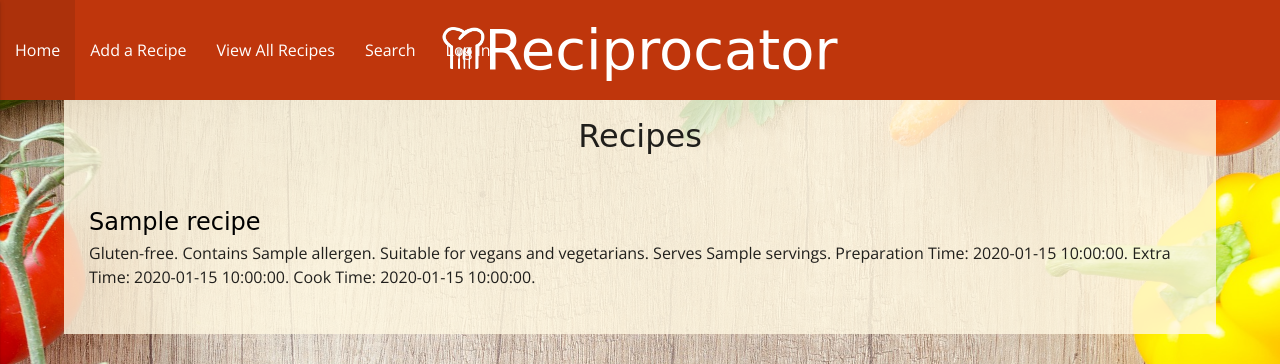
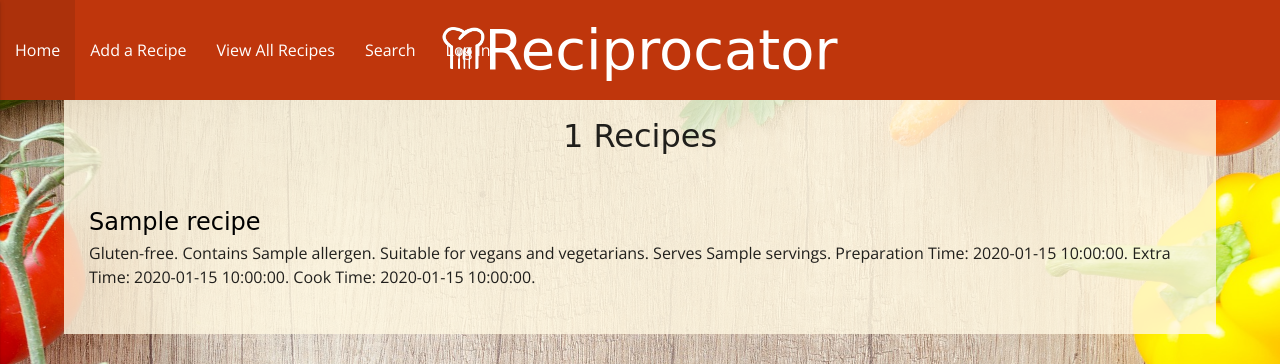
Before and after one commit to joanms/recipe-database, a Flask app: page /list_recipes in a window 1280 px wide. Shown: the top 364 px of the page. Run offline with Flask 2, Linux system fonts and the light colour scheme; a database or web service that is not in the repository returns one stand-in record (values such as "Sample title"); some libraries are stand-ins or nearby versions; some web fonts are replaced.

Commit message:
Add search results count to recipe listing page

```diff
--- a/app.py
+++ b/app.py
@@ -127,19 +127,20 @@ def find_recipes():
         {'vegan': vegan},
         {'gluten_free': gluten_free}]})
     results = mongo.db.recipes.find(query).sort('recipe_title',1)
+    count = results.count()
     return render_template('list_recipes.html',
-    recipes=results)
+    recipes=results, count=count)
 
 @app.route('/list_recipes', methods=['GET', 'POST'])
 def list_recipes():
     return render_template('list_recipes.html',
-    recipes=recipes.find().sort('recipe_title',1))
+    recipes=recipes.find().sort('recipe_title',1), count=recipes.count())
 
 @app.route('/list_recipes_by_cat/<category_name>', methods=['GET', 'POST'])
 def list_recipes_by_cat(category_name):
     results=recipes.find({'category_name': category_name}).sort('recipe_title',1)
     return render_template('list_recipes.html',
-    recipes=results)
+    recipes=results, count=results.count())
 
 @app.route('/show_recipe/<recipe_id>', methods=['GET', 'POST'])
 def show_recipe(recipe_id):
--- a/static/css/style.css
+++ b/static/css/style.css
@@ -101,6 +101,7 @@ h2 {
 h3 {
     font-family: "Fondamento", cursive;
     font-size: 1.5em;
+    margin-bottom: 0px;
 }
 
 a.recipe-title{
--- a/templates/list_recipes.html
+++ b/templates/list_recipes.html
@@ -1,6 +1,6 @@
 {% extends 'base.html'%} {% block content %}
 
-<h1>Recipes</h1>
+<h1>{{ count }} Recipes</h1>
 
 <!--Loop through recipes in the database-->
 
```
